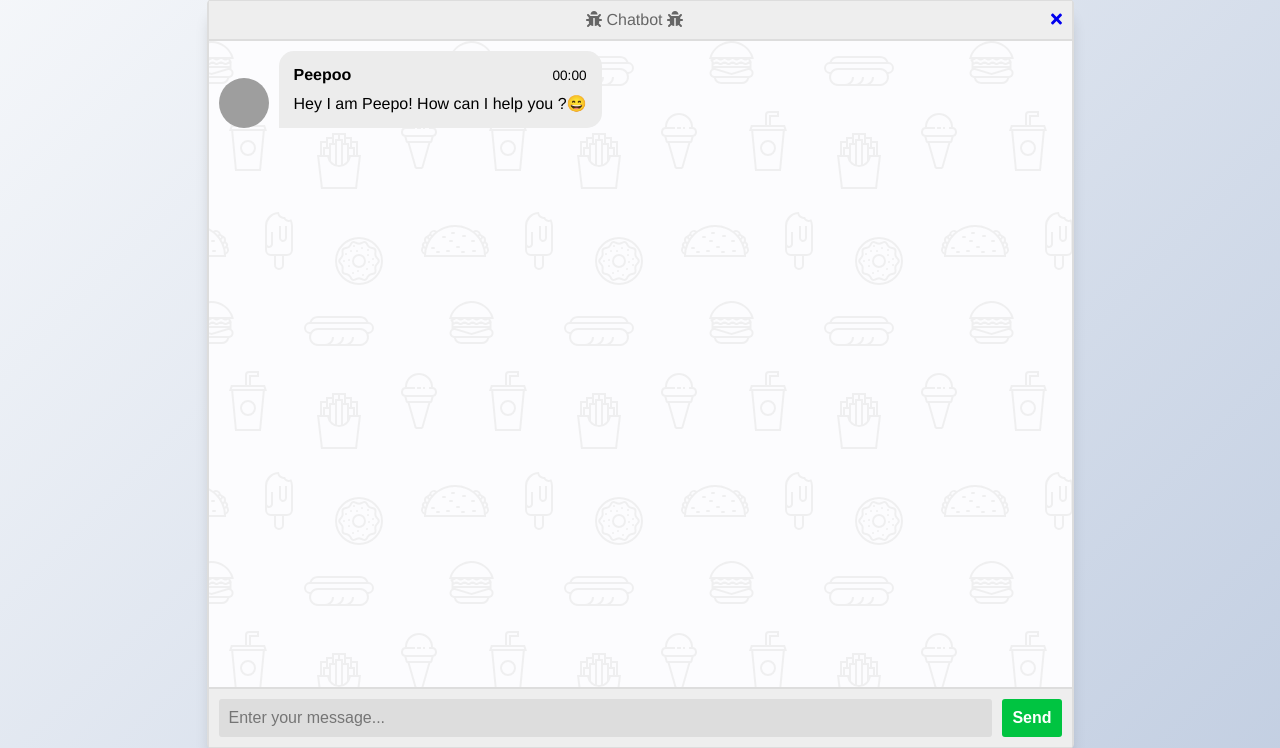
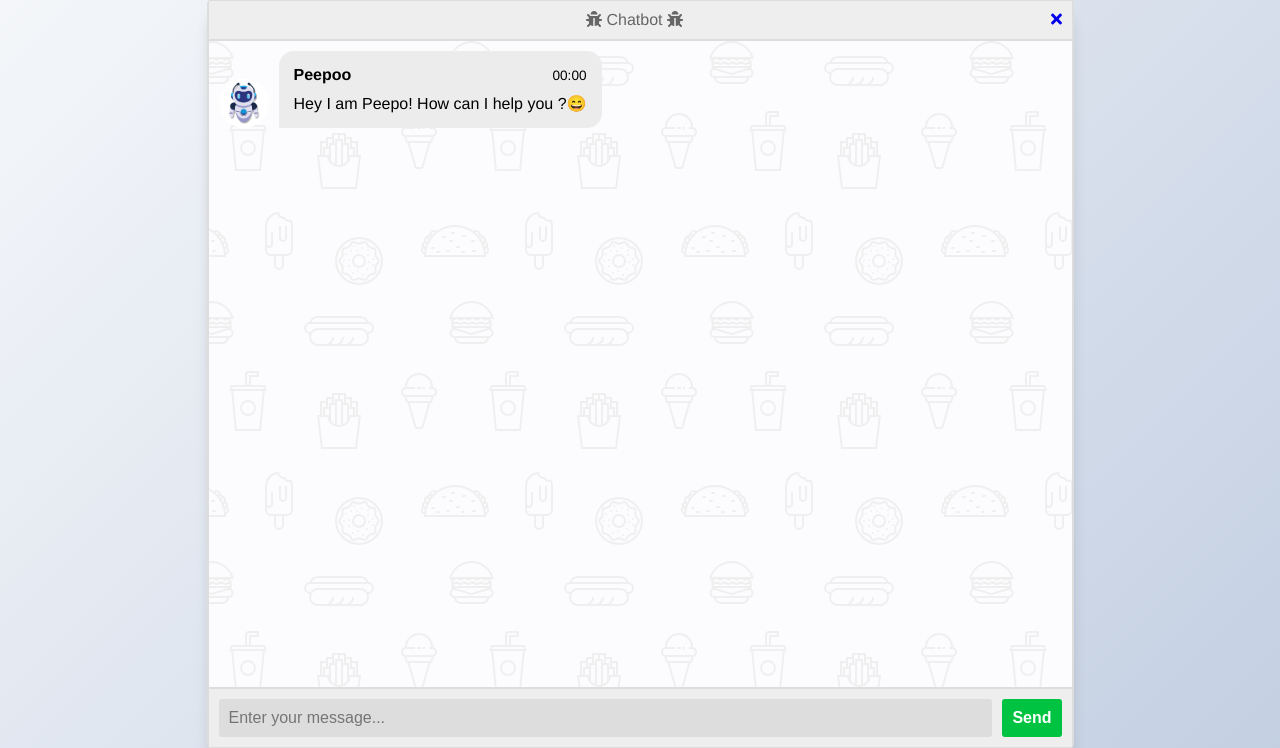
Before and after one commit to mujaffarbhati/AI-Chatbot-End-to-End-via-Flask, a Flask app: page /textchat in a window 1280 px wide. Shown: the part 26-774 px from the top of the page. Run offline with Flask 2, Linux system fonts and the light colour scheme; parts of the project's set-up code (start-up, migrations or seed data) failed here and were passed over; some libraries are stand-ins or nearby versions; grey boxes are pictures that could not be loaded.

Commit message:
Update Commit

```diff
--- a/templates/textchat.html
+++ b/templates/textchat.html
@@ -9,6 +9,7 @@
   <meta http-equiv="X-UA-Compatible" content="ie=edge">
   <link rel="stylesheet" href="/static/css/style.css">
   <script src="https://ajax.googleapis.com/ajax/libs/jquery/3.2.1/jquery.min.js"></script>
+  <link rel="icon" href="../static/assets/favicon.ico">
 </head>
 
 <body>
@@ -24,7 +25,7 @@
 
     <main class="msger-chat">
       <div class="msg left-msg">
-        <div class="msg-img" style="background-image: url(https://image.flaticon.com/icons/svg/327/327779.svg)"></div>
+        <div class="msg-img" style="background-image: url(../static/assets/img/roboprofile.jpg)"></div>
 
         <div class="msg-bubble">
           <div class="msg-info">
@@ -55,9 +56,9 @@
 
 
     // Icons made by Freepik from www.flaticon.com
-    const BOT_IMG = "http://192.168.43.248:8000/profile.png";
-    const PERSON_IMG = "https://image.flaticon.com/icons/svg/145/145867.svg";
-    const BOT_NAME = " Peepoo";
+    const BOT_IMG = "../static/assets/img/roboprofile.jpg";
+    const PERSON_IMG = "../static/assets/img/personprofile.png";
+    const BOT_NAME = "Peepoo";
     const PERSON_NAME = "You";
 
     msgerForm.addEventListener("submit", event => {
```
Also changed, not shown: static/assets/img/personprofile.png (renamed from static/assets/img/person profile.png), static/assets/img/roboprofile.jpg (renamed from static/assets/img/robo profile.jpg).
